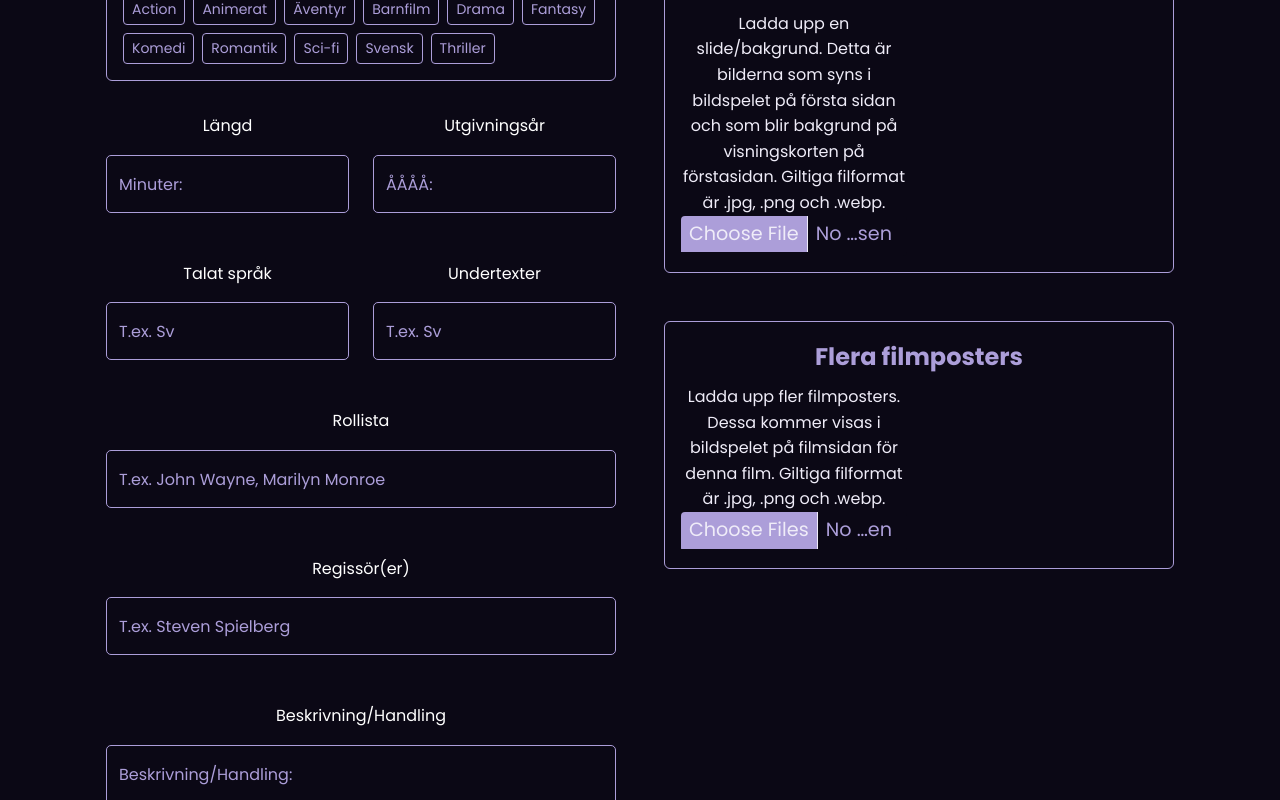
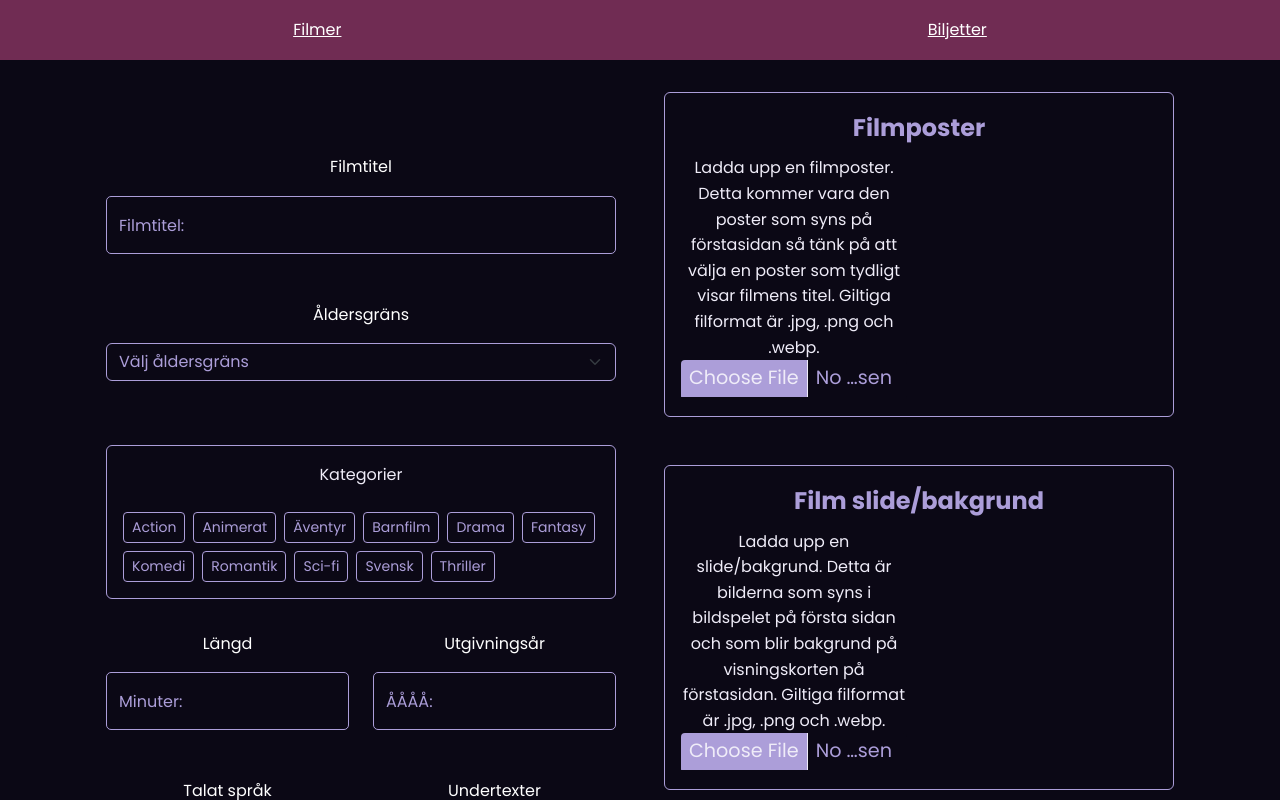
Before and after one commit to staraii/filmvisarna, a React (Vite) app in the folder frontend/: page /admin/film/ny in a window 1280 px wide. Shown: the top 800 px of the page. Built offline with nearby package versions, Linux system fonts and the light colour scheme.

Commit message:
admin.scss - removed unused classes

```diff
--- a/frontend/src/pages/Admin/admin.scss
+++ b/frontend/src/pages/Admin/admin.scss
@@ -2,28 +2,26 @@
   width: 100%;
   max-width: 1280px;
   min-height: 100vh;
-  height: 100%;
   display: flex;
   flex-direction: column;
-  //justify-content: space-between;
-  align-items: center;
+  justify-content: space-between;
+}
 
-  //overflow: hidden;
-}
 .admin-main {
   width: 100%;
-  //height: 92.5vh;
-  height: 100%;
-  // overflow-y: auto;
-  // overflow-x: clip;
+  height: 92.5vh;
+  overflow-x: clip;
   padding-block: 2rem;
 }
 
 .admin-navbar {
   height: 7.5vh;
+  width: 100%;
   display: flex;
   flex-direction: row;
   justify-content: space-around;
+  align-items: center;
+  background-color: $primary;
 }
 
 #reader {
@@ -47,23 +45,6 @@
   }
 }
 
-.filelist-carousel-item:hover {
-  & .filelist-carousel-options {
-    opacity: 1;
-    background-color: $background;
-    opacity: 0.7;
-  }
-
-}
-// .filelist-carousel-caption {
-//   background-color: $background;
-//   opacity: 0.7;
-// }
-.filelist-carousel-options {
-  opacity: 0;
-}
-
-
 .movieform-label {
   margin-top: 1rem;
 }
```
